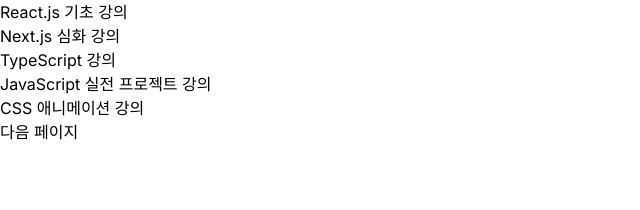
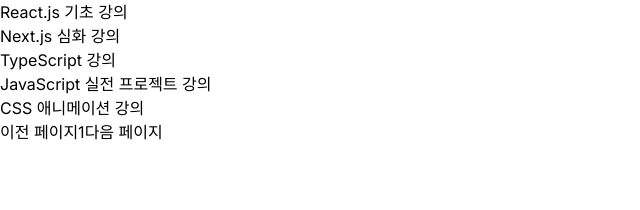
Before and after one commit to scs0209/SCS_WikiPage, a Next.js app: page / in a window 1280 px wide. Shown: the top 210 px of the page, without its empty margins (0-640 px from the left). Built offline with nearby package versions, Linux system fonts and the light colour scheme.

Commit message:
refactor: 공지 목록 페이징 기능 부분 Pagination 컴포넌트로 분리
- 페이징 기능을 제공하는 'Pagination' 컴포넌트를 새로 생성
- 'NoticeSection' 컴포넌트에서 'Pagination' 컴포넌트를 사용하도록 수정

```diff
--- a/Components/NoticeSection.tsx
+++ b/Components/NoticeSection.tsx
@@ -4,6 +4,7 @@
 import { useEffect, useState } from "react";
 
 import { saveToLocalStorage } from "@/lib/utils/localStorageUtils";
+import Pagination from "./Pagination";
 
 export const items = [
   {
@@ -80,8 +81,6 @@
   const startIndex = (currentPage - 1) * itemsPerPage;
   const selectedItems = items.slice(startIndex, startIndex + itemsPerPage);
 
-  const totalPages = Math.ceil(items.length / itemsPerPage);
-
   return (
     <section className="flex flex-col">
       {selectedItems.map((wikiPage) => (
@@ -89,18 +88,12 @@
           {wikiPage.title}
         </Link>
       ))}
-      <div>
-        {currentPage > 1 && (
-          <button onClick={() => setCurrentPage(currentPage - 1)}>
-            이전 페이지
-          </button>
-        )}
-        {currentPage < totalPages && (
-          <button onClick={() => setCurrentPage(currentPage + 1)}>
-            다음 페이지
-          </button>
-        )}
-      </div>
+      <Pagination
+        totalItems={items.length}
+        itemsPerPage={itemsPerPage}
+        currentPage={currentPage}
+        onPageChange={setCurrentPage}
+      />
     </section>
   );
 };
--- /dev/null
+++ b/Components/Pagination.tsx
@@ -0,0 +1,35 @@
+interface Props {
+  totalItems: number;
+  itemsPerPage: number;
+  currentPage: number;
+  onPageChange: (page: number) => void;
+}
+
+const Pagination = ({
+  totalItems,
+  itemsPerPage,
+  currentPage,
+  onPageChange,
+}: Props) => {
+  const totalPages = Math.ceil(totalItems / itemsPerPage);
+
+  return (
+    <div>
+      <button
+        disabled={currentPage === 1}
+        onClick={() => onPageChange(currentPage - 1)}
+      >
+        이전 페이지
+      </button>
+      <span>{currentPage}</span>
+      <button
+        disabled={currentPage === totalPages}
+        onClick={() => onPageChange(currentPage + 1)}
+      >
+        다음 페이지
+      </button>
+    </div>
+  );
+};
+
+export default Pagination;
```
